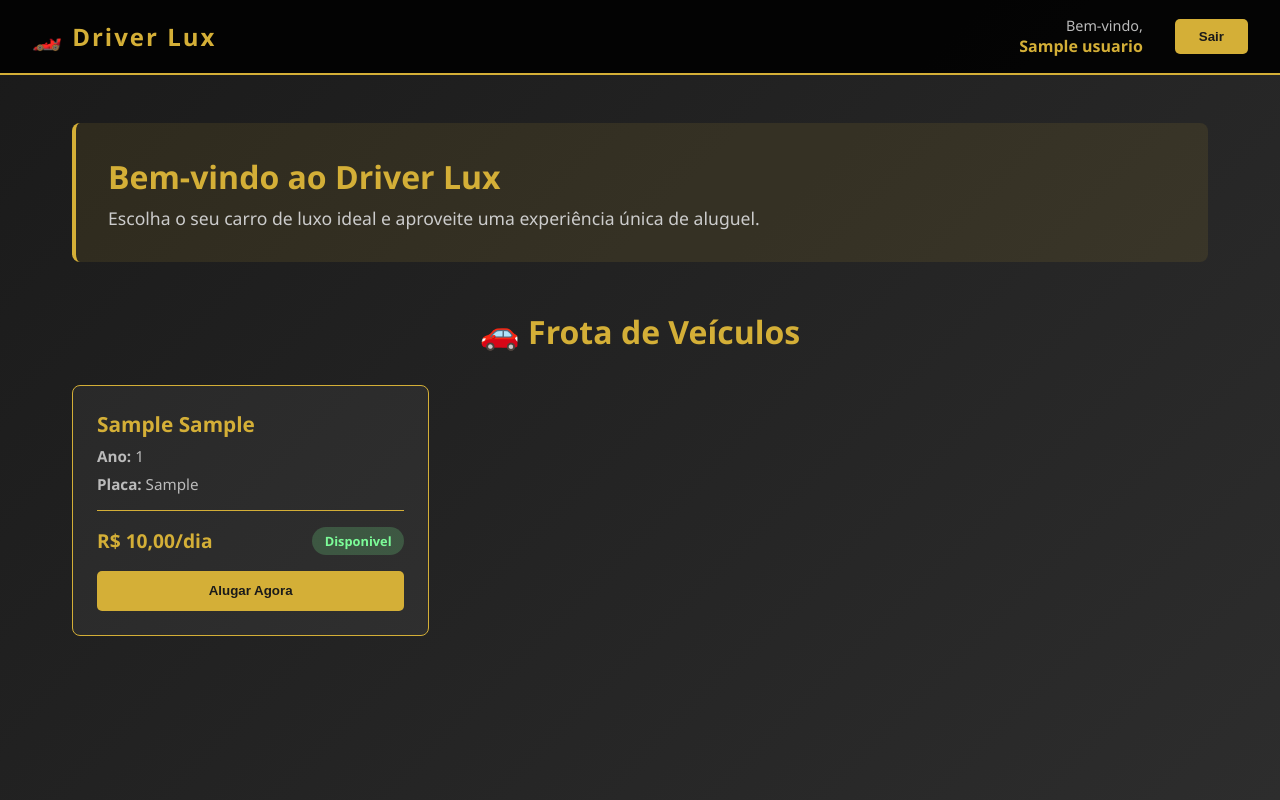
After one commit to bibimoura/locadora-de-carros, a PHP site: page /home.php in a window 1280 px wide. The commit adds this page. Run offline with PHP 8.4, Linux system fonts and the light colour scheme; the visitor is signed in with stand-in values (Sample User, id 1); tables that the repository leaves empty hold one stand-in row (values such as "Sample post").

Commit message:
Implement authentication and car management features
- Added authentication functions: fazerLogin, estaLogado, obterUsuarioLogado, fazerLogout, verificarAutenticacao.
- Created car management functions: listarCarros, criarCarro, buscarCarro, deletarCarro, atualizarCarro, validarDadosCarro.
- Updated cadastro.php to handle user registration and automatic login.
- Created home.php to display user information and available cars.
- Enhanced login.php for user login with error handling.
- Added logout.php for user logout functionality.

```diff
--- /dev/null
+++ b/modules/auth/auth.php
@@ -0,0 +1,91 @@
+<?php
+// modules/auth/auth.php - Funções de autenticação
+require_once __DIR__ . '/../../config/database.php';
+
+// =-=-=-=-=-=-=-=-==--=
+// FAZER LOGIN
+// =-=-=-=-=-=-=-=-==--=
+
+function fazerLogin(string $email, string $senha): array {
+    global $conexao;
+
+    // validar dados
+    if (empty(trim($email)) || empty($senha)) {
+        throw new InvalidArgumentException('E-mail e senha são obrigatórios.');
+    }
+
+    if (!filter_var($email, FILTER_VALIDATE_EMAIL)) {
+        throw new InvalidArgumentException('E-mail inválido.');
+    }
+
+    // buscar o usuário no banco
+    $stmt = $conexao->prepare(
+        "SELECT id, nome, email, senha, tipo
+         FROM usuarios
+         WHERE email = :email AND tipo = 'cliente'"
+    );
+    $stmt->execute([':email' => $email]);
+    $usuario = $stmt->fetch();
+
+    // se não encontrou ou a senha está errada
+    if (!$usuario || !password_verify($senha, $usuario['senha'])) {
+        throw new RuntimeException('E-mail ou senha incorretos.');
+    }
+
+    // retorna os dados do usuário (sem a senha)
+    return [
+        'id'    => $usuario['id'],
+        'nome'  => $usuario['nome'],
+        'email' => $usuario['email'],
+        'tipo'  => $usuario['tipo'],
+    ];
+}
+
+// =-=-=-=-=-=-=-=-==--=
+// VERIFICAR SE ESTÁ LOGADO
+// =-=-=-=-=-=-=-=-==--=
+
+function estaLogado(): bool {
+    return isset($_SESSION['usuario_id']) && !empty($_SESSION['usuario_id']);
+}
+
+// =-=-=-=-=-=-=-=-==--=
+// OBTER DADOS DO USUÁRIO LOGADO
+// =-=-=-=-=-=-=-=-==--=
+
+function obterUsuarioLogado(): ?array {
+    if (!estaLogado()) {
+        return null;
+    }
+
+    global $conexao;
+
+    $stmt = $conexao->prepare(
+        "SELECT id, nome, email, tipo
+         FROM usuarios
+         WHERE id = :id"
+    );
+    $stmt->execute([':id' => $_SESSION['usuario_id']]);
+
+    return $stmt->fetch() ?: null;
+}
+
+// =-=-=-=-=-=-=-=-==--=
+// FAZER LOGOUT
+// =-=-=-=-=-=-=-=-==--=
+
+function fazerLogout(): void {
+    session_destroy();
+    $_SESSION = [];
+}
+
+// =-=-=-=-=-=-=-=-==--=
+// REDIRECIONAR PARA LOGIN SE NÃO ESTIVER AUTENTICADO
+// =-=-=-=-=-=-=-=-==--=
+
+function verificarAutenticacao(): void {
+    if (!estaLogado()) {
+        header('Location: ./login.php');
+        exit;
+    }
+}
--- /dev/null
+++ b/public/home.php
@@ -0,0 +1,304 @@
+<?php
+// pages/home.php - Página inicial após login
+require_once __DIR__ . '/../config/database.php';
+require_once __DIR__ . '/../modules/auth/auth.php';
+require_once __DIR__ . '/../modules/carro/carro.php';
+
+session_start();
+
+// Verifica se está autenticado
+verificarAutenticacao();
+
+// Obtém dados do usuário logado
+$usuario = obterUsuarioLogado();
+
+// Obtém lista de carros disponíveis
+try {
+    $carros = listarCarros();
+} catch (Exception $e) {
+    $carros = [];
+}
+?>
+<!DOCTYPE html>
+<html lang="pt-BR">
+<head>
+    <meta charset="UTF-8">
+    <meta name="viewport" content="width=device-width, initial-scale=1.0">
+    <title>Driver Lux | Home</title>
+    <style>
+        * {
+            margin: 0;
+            padding: 0;
+            box-sizing: border-box;
+        }
+
+        body {
+            font-family: 'Segoe UI', Tahoma, Geneva, Verdana, sans-serif;
+            background: linear-gradient(135deg, #1a1a1a 0%, #2d2d2d 100%);
+            color: #fff;
+            min-height: 100vh;
+        }
+
+        .navbar {
+            background: rgba(0, 0, 0, 0.9);
+            padding: 1rem 2rem;
+            display: flex;
+            justify-content: space-between;
+            align-items: center;
+            border-bottom: 2px solid #d4af37;
+            position: sticky;
+            top: 0;
+            z-index: 1000;
+        }
+
+        .navbar .logo {
+            font-size: 1.5rem;
+            font-weight: bold;
+            color: #d4af37;
+            letter-spacing: 2px;
+        }
+
+        .navbar .user-menu {
+            display: flex;
+            align-items: center;
+            gap: 2rem;
+        }
+
+        .navbar .user-info {
+            display: flex;
+            flex-direction: column;
+            align-items: flex-end;
+        }
+
+        .navbar .user-info p {
+            font-size: 0.9rem;
+            color: #bbb;
+        }
+
+        .navbar .user-info strong {
+            color: #d4af37;
+        }
+
+        .navbar .logout-btn {
+            background: #d4af37;
+            color: #1a1a1a;
+            border: none;
+            padding: 0.6rem 1.5rem;
+            border-radius: 5px;
+            cursor: pointer;
+            font-weight: bold;
+            transition: all 0.3s ease;
+        }
+
+        .navbar .logout-btn:hover {
+            background: #fff;
+            transform: translateY(-2px);
+        }
+
+        .container {
+            max-width: 1200px;
+            margin: 0 auto;
+            padding: 3rem 2rem;
+        }
+
+        .welcome-section {
+            background: rgba(212, 175, 55, 0.1);
+            border-left: 4px solid #d4af37;
+            padding: 2rem;
+            margin-bottom: 3rem;
+            border-radius: 8px;
+        }
+
+        .welcome-section h1 {
+            color: #d4af37;
+            margin-bottom: 0.5rem;
+        }
+
+        .welcome-section p {
+            color: #ccc;
+            font-size: 1.1rem;
+        }
+
+        .cars-section h2 {
+            color: #d4af37;
+            margin-bottom: 2rem;
+            font-size: 2rem;
+            text-align: center;
+        }
+
+        .cars-grid {
+            display: grid;
+            grid-template-columns: repeat(auto-fill, minmax(280px, 1fr));
+            gap: 2rem;
+            margin-bottom: 3rem;
+        }
+
+        .car-card {
+            background: rgba(255, 255, 255, 0.05);
+            border: 1px solid #d4af37;
+            border-radius: 8px;
+            padding: 1.5rem;
+            transition: all 0.3s ease;
+            cursor: pointer;
+        }
+
+        .car-card:hover {
+            background: rgba(212, 175, 55, 0.15);
+            transform: translateY(-5px);
+            box-shadow: 0 10px 30px rgba(212, 175, 55, 0.3);
+        }
+
+        .car-card h3 {
+            color: #d4af37;
+            margin-bottom: 0.5rem;
+            font-size: 1.3rem;
+        }
+
+        .car-card p {
+            color: #bbb;
+            margin: 0.5rem 0;
+            font-size: 0.95rem;
+        }
+
+        .car-info {
+            display: flex;
+            justify-content: space-between;
+            margin-top: 1rem;
+            padding-top: 1rem;
+            border-top: 1px solid #d4af37;
+        }
+
+        .car-price {
+            color: #d4af37;
+            font-size: 1.2rem;
+            font-weight: bold;
+        }
+
+        .car-status {
+            padding: 0.3rem 0.8rem;
+            border-radius: 20px;
+            font-size: 0.8rem;
+            font-weight: bold;
+        }
+
+        .status-disponivel {
+            background: rgba(124, 252, 152, 0.2);
+            color: #7cfc98;
+        }
+
+        .status-alugado {
+            background: rgba(255, 107, 107, 0.2);
+            color: #ff6b6b;
+        }
+
+        .status-manutencao {
+            background: rgba(255, 193, 7, 0.2);
+            color: #ffc107;
+        }
+
+        .rent-btn {
+            width: 100%;
+            background: #d4af37;
+            color: #1a1a1a;
+            border: none;
+            padding: 0.8rem;
+            border-radius: 5px;
+            font-weight: bold;
+            cursor: pointer;
+            margin-top: 1rem;
+            transition: all 0.3s ease;
+        }
+
+        .rent-btn:hover:not(:disabled) {
+            background: #fff;
+            transform: scale(1.02);
+        }
+
+        .rent-btn:disabled {
+            background: #666;
+            cursor: not-allowed;
+            color: #999;
+        }
+
+        .empty-state {
+            text-align: center;
+            padding: 3rem;
+            color: #bbb;
+        }
+
+        .empty-state p {
+            font-size: 1.1rem;
+        }
+    </style>
+</head>
+<body>
+    <!-- Navbar -->
+    <nav class="navbar">
+        <div class="logo">🏎️ Driver Lux</div>
+        <div class="user-menu">
+            <div class="user-info">
+                <p>Bem-vindo,</p>
+                <strong><?= htmlspecialchars($usuario['nome']) ?></strong>
+            </div>
+            <form action="logout.php" method="POST" style="margin: 0;">
+                <button type="submit" class="logout-btn">Sair</button>
+            </form>
+        </div>
+    </nav>
+
+    <!-- Container -->
+    <div class="container">
+        <!-- Welcome Section -->
+        <div class="welcome-section">
+            <h1>Bem-vindo ao Driver Lux</h1>
+            <p>Escolha o seu carro de luxo ideal e aproveite uma experiência única de aluguel.</p>
+        </div>
+
+        <!-- Cars Section -->
+        <section class="cars-section">
+            <h2>🚗 Frota de Veículos</h2>
+
+            <?php if (empty($carros)): ?>
+                <div class="empty-state">
+                    <p>Nenhum carro disponível no momento.</p>
+                </div>
+            <?php else: ?>
+                <div class="cars-grid">
+                    <?php foreach ($carros as $carro): ?>
+                        <div class="car-card">
+                            <h3><?= htmlspecialchars($carro['marca']) ?> <?= htmlspecialchars($carro['modelo']) ?></h3>
+
+                            <p>
+                                <strong>Ano:</strong> <?= $carro['ano'] ?>
+                            </p>
+                            <p>
+                                <strong>Placa:</strong> <?= htmlspecialchars($carro['placa']) ?>
+                            </p>
+
+                            <div class="car-info">
+                                <div class="car-price">
+                                    R$ <?= number_format($carro['valor_diaria'], 2, ',', '.') ?>/dia
+                                </div>
+                                <span class="car-status status-<?= $carro['status'] ?>">
+                                    <?= ucfirst($carro['status']) ?>
+                                </span>
+                            </div>
+
+                            <button
+                                class="rent-btn"
+                                <?php if ($carro['status'] !== 'disponivel'): ?>disabled<?php endif; ?>
+                            >
+                                <?php if ($carro['status'] === 'disponivel'): ?>
+                                    Alugar Agora
+                                <?php else: ?>
+                                    Indisponível
+                                <?php endif; ?>
+                            </button>
+                        </div>
+                    <?php endforeach; ?>
+                </div>
+            <?php endif; ?>
+        </section>
+    </div>
+</body>
+</html>
```
Also changed, not shown: public/cadastro.php (+20 -16 lines), public/login.php (+55 -4 lines), public/logout.php (added, +12 -0 lines), modules/carro/carro.php (renamed from carro/carro.php).
